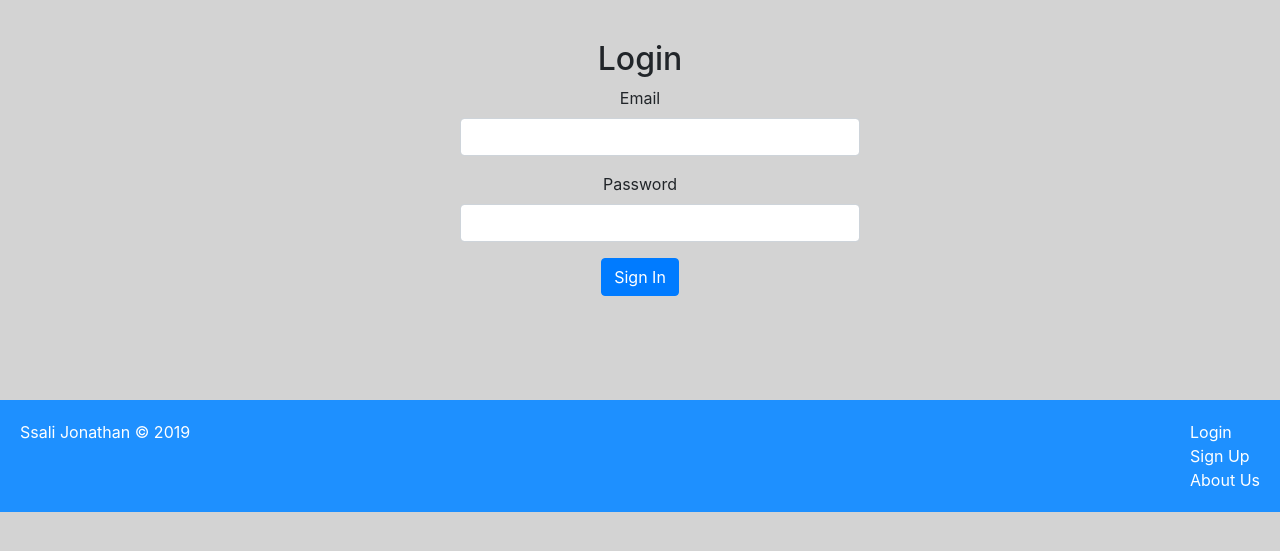
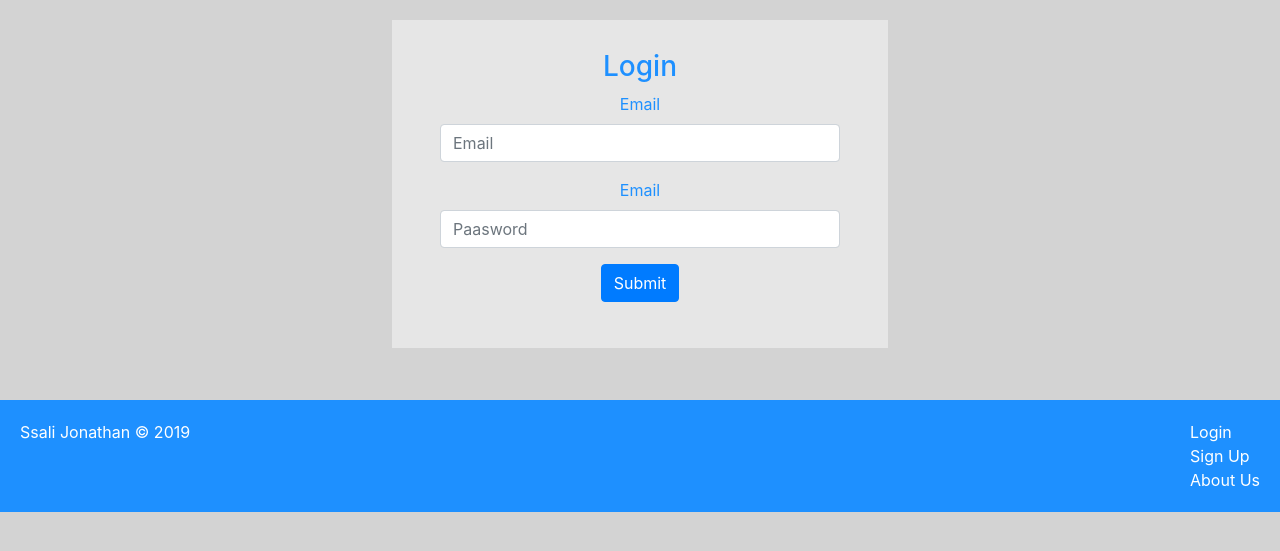
Before and after one commit to jod35/simpel, a Flask app: page /login in a window 1280 px wide. Shown: the part 106-657 px from the top of the page. Run offline with Flask 2, Linux system fonts and the light colour scheme; some libraries are stand-ins or nearby versions.

Commit message:
better front-end for the login page

```diff
--- a/simple/static/main.css
+++ b/simple/static/main.css
@@ -47,10 +47,10 @@ body{
 }
 
 .login-form{
-    text-align: center;
-    padding: 20px;
-    width: 400px;
-    margin: auto;
+    background-color: rgba(255, 255, 255, 0.425);
+    padding: 30px;
+    width: 40%;
+    color: dodgerblue;
 }
 .login{
     padding: 20px;
--- a/simple/templates/includes/_login.html
+++ b/simple/templates/includes/_login.html
@@ -1,13 +1,19 @@
-<div class="login-form">
-    <h2>Login </h2>
+<center>
+  <div class="login-form">
+    <h3>Login</h3>
+    <label for="email">Email</label>
     <div class="form-group">
-      <label for="">Email</label>
-      <input type="text" class="form-control" name="email" id="" aria-describedby="helpId" placeholder="" required>
+      <input type="text" name="email" id="" class="form-control" placeholder="Email">
+    </div>
 
+    <label for="Password">Email</label>
+    <div class="form-group">
+      <input type="password" name="password" id="" class="form-control" placeholder="Paasword">
     </div>
+
     <div class="form-group">
-        <label for="">Password</label>
-        <input type="password" class="form-control" name="password" id="" aria-describedby="helpId" placeholder="" required>
+      <input type="submit" value="Submit" class="btn btn-primary">
     </div>
-    <button type="submit" class="btn btn-primary">Sign In</button>
-</div>
+
+  </div>
+</center>
```
